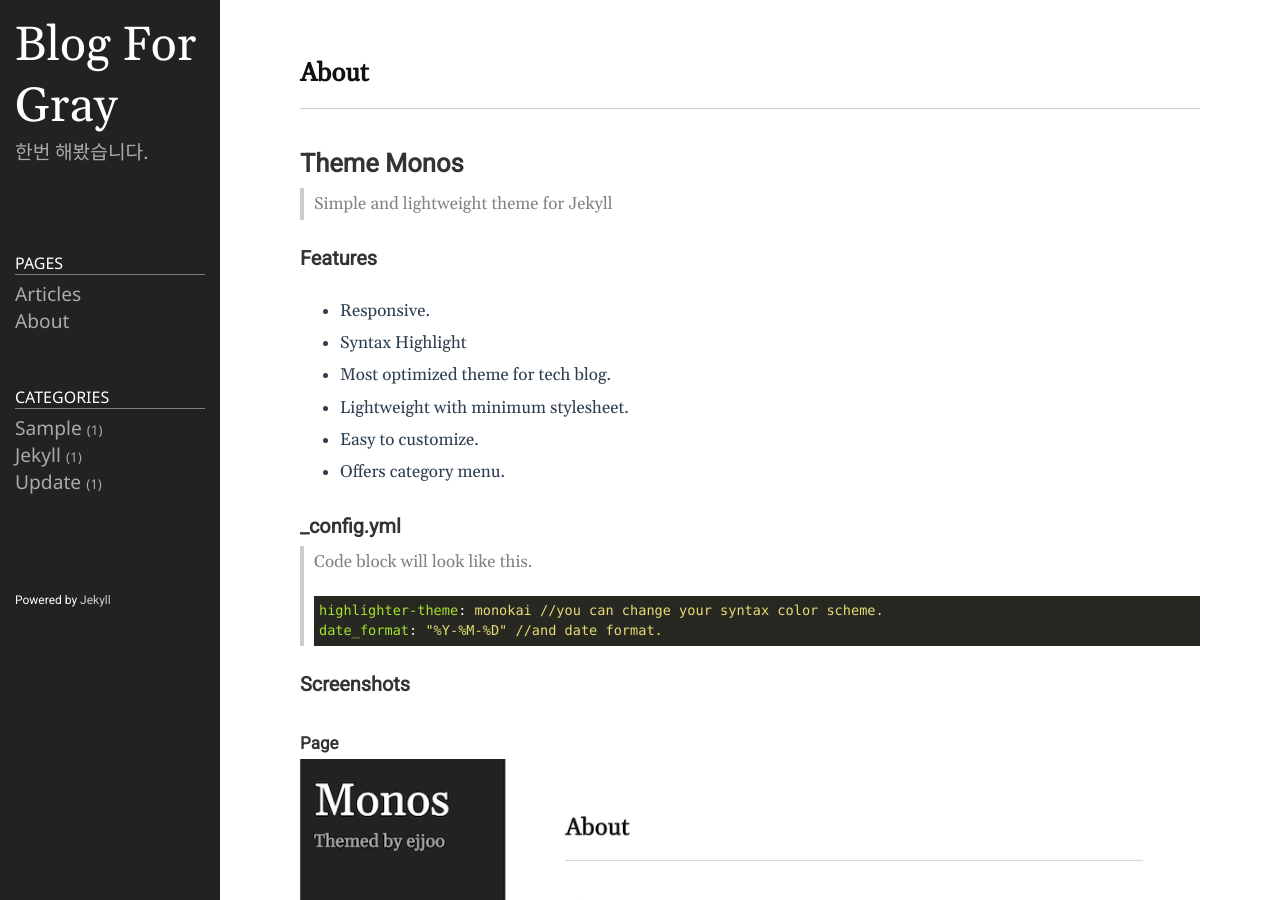
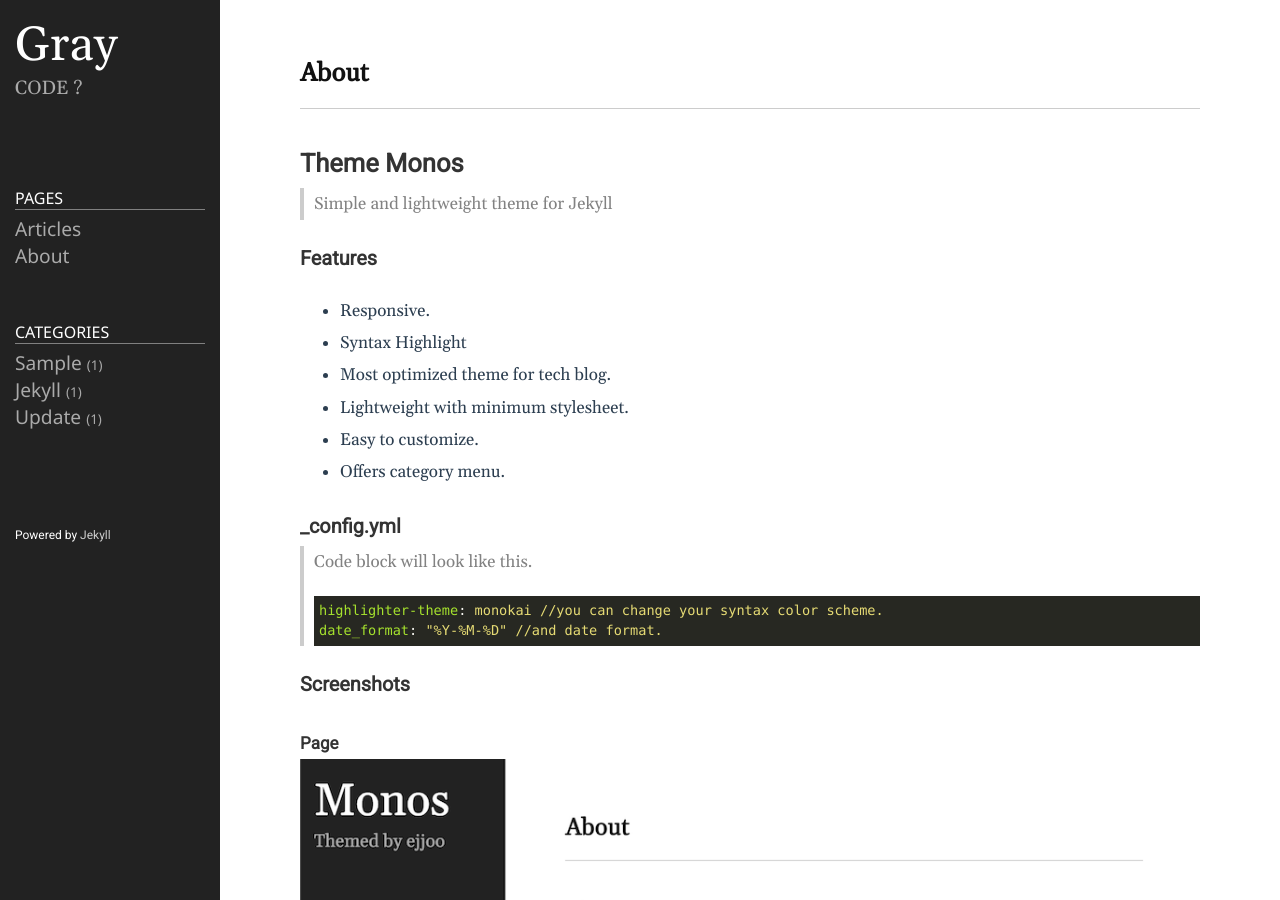
Before and after one commit to RayMuan/RayMuan.github.io, a Jekyll site: the page built from README.md, in a window 1280 px wide and 900 px high. Built offline with Jekyll 4.4.1, drawn with Linux system fonts in a browser that asks for light colours.

Commit message:
<docs> config 파일 수정

```diff
--- a/_config.yml
+++ b/_config.yml
@@ -18,10 +18,10 @@
 # You can create any custom variable you would like, and they will be accessible
 # in the templates via {{ site.myvariable }}.
 
-title: Blog For Gray
+title: Gray
 email: jm98621@gmail.com
 description: >- # this means to ignore newlines until "baseurl:"
-  한번 해봤습니다.
+  CODE ?
 baseurl: "/"
 url: "http://raymuan.github.io"
 github_username: RayMuan
```
